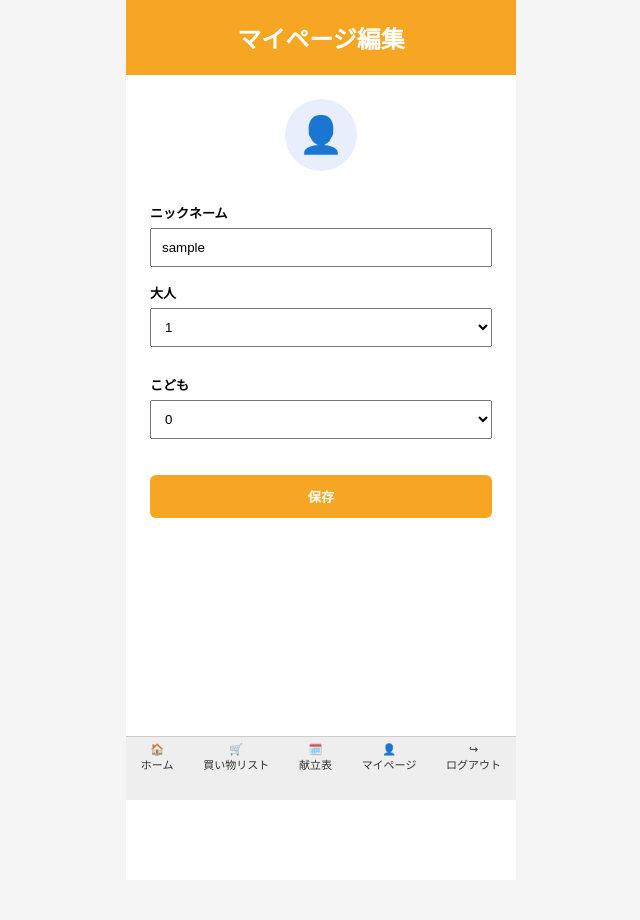
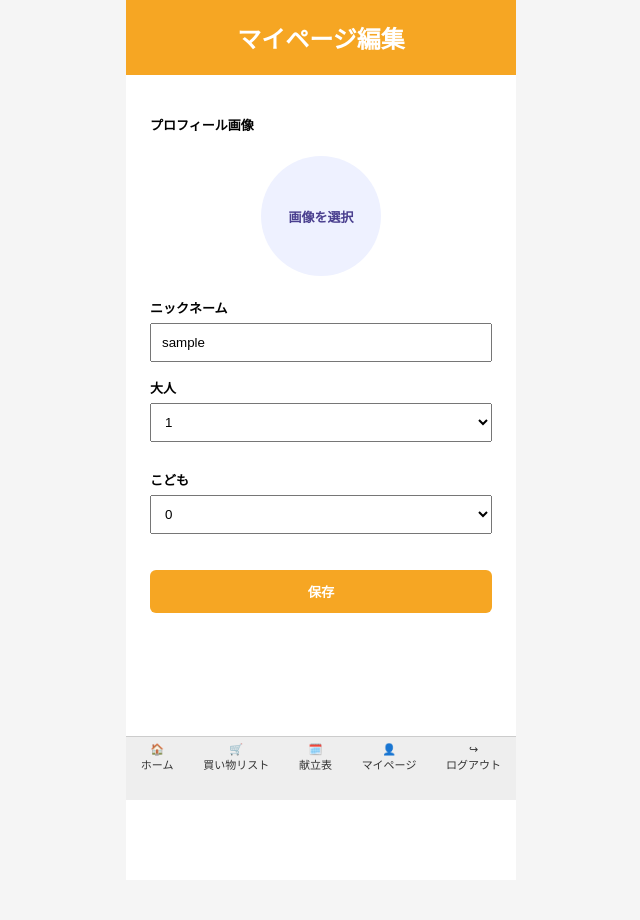
Before and after one commit to kann1025/nikorepibook, a Django app: page /mypage_edit/ in a window 1280 px wide. Shown: the top 920 px of the page, without its empty margins (319-959 px from the left). Run offline with Django 5.2, Linux system fonts and the light colour scheme; the visitor is signed in with stand-in values (Sample User, id 1); data comes from the database, SQL or seed files in the repository.

Commit message:
マイページにプロフィール画像を登録

```diff
--- a/nikorepibook/app/models.py
+++ b/nikorepibook/app/models.py
@@ -54,6 +54,11 @@ class UserProfile(models.Model):
         User,
         on_delete=models.CASCADE
     )
+    image = models.ImageField(
+        upload_to="profile_images/",
+        blank=True,
+        null=True
+    )
     adult_count = models.IntegerField(default=1)
     child_count = models.IntegerField(default=0)
 
--- a/nikorepibook/app/static/style.css
+++ b/nikorepibook/app/static/style.css
@@ -766,16 +766,20 @@ button {
 .profile-circle {
   width: 72px;
   height: 72px;
-  margin: 0 auto 16px;
-
+  margin: 24px auto 16px;
   border-radius: 50%;
-  background: #e8eefc;
-
+  background: #eef1ff;
   display: flex;
   align-items: center;
   justify-content: center;
+  overflow: hidden;
+  font-size: 32px;
+}
 
-  font-size: 36px;
+.profile-circle img {
+  width: 100%;
+  height: 100%;
+  object-fit: cover;
 }
 
 .profile-info {
@@ -1457,3 +1461,33 @@ form .main-image-upload {
   color: #777;
   font-size: 13px;
 }
+
+.profile-image-upload {
+  width: 120px;
+  height: 120px;
+  margin: 8px auto 24px;
+  border-radius: 50%;
+  background: #eef1ff;
+  display: flex !important;
+  align-items: center;
+  justify-content: center;
+  overflow: hidden;
+  cursor: pointer;
+  color: #4a3f8f;
+  font-size: 13px;
+  font-weight: bold;
+}
+
+.profile-image-upload input[type="file"] {
+  display: none;
+}
+
+#profile-image-preview {
+  width: 100%;
+  height: 100%;
+  object-fit: cover;
+}
+
+#profile-image-preview[src=""] {
+  display: none;
+}
--- a/nikorepibook/app/templates/app/mypage.html
+++ b/nikorepibook/app/templates/app/mypage.html
@@ -10,7 +10,11 @@
   <section class="mypage-section">
 
     <div class="profile-circle">
-      👤
+      {% if profile.image %}
+        <img src="{{ profile.image.url }}" alt="プロフィール画像">
+      {% else %}
+        👤
+      {% endif %}
     </div>
 
     <div class="profile-info">
--- a/nikorepibook/app/templates/app/mypage_edit.html
+++ b/nikorepibook/app/templates/app/mypage_edit.html
@@ -10,12 +10,37 @@
 
   <section class="mypage-edit-section">
 
-    <div class="profile-circle">
-      👤
-    </div>
 
-    <form method="post">
+
+    <form method="post" enctype="multipart/form-data">
         {% csrf_token %}
+
+        <label>プロフィール画像</label>
+
+        <label class="profile-image-upload">
+          <input type="file" name="image" id="profile-image-input">
+
+          {% if profile.image %}
+            <img
+              id="profile-image-preview"
+              src="{{ profile.image.url }}"
+              alt="プロフィール画像"
+            >
+            <span id="profile-image-text" style="display: none;">画像を選択</span>
+          {% else %}
+           <img
+             id="profile-image-preview"
+             src=""
+             alt="プロフィール画像プレビュー"
+           >
+           <span id="profile-image-text">画像を選択</span>
+
+          {% endif %}
+        </label>
+
+
+
+
         <label>ニックネーム</label>
         <input
         type="text"
@@ -49,5 +74,20 @@
   </section>
 
 </div>
+<script>
+  const profileImageInput = document.getElementById('profile-image-input');
+  const profileImagePreview = document.getElementById('profile-image-preview');
+  const profileImageText = document.getElementById('profile-image-text');
+
+  profileImageInput.addEventListener('change', function() {
+    const file = this.files[0];
+
+    if (file) {
+      profileImagePreview.src = URL.createObjectURL(file);
+      profileImagePreview.style.display = 'block';
+      profileImageText.style.display = 'none';
+    }
+  });
+</script>
 
 {% endblock %}
--- a/nikorepibook/app/views.py
+++ b/nikorepibook/app/views.py
@@ -541,8 +541,13 @@ def mypage_edit(request):
     )
 
     if request.method == "POST":
+        image = request.FILES.get("image")
         profile.adult_count = request.POST.get("adult_count")
         profile.child_count = request.POST.get("child_count")
+
+        if image:
+            profile.image = image
+
         profile.save()
 
         return redirect("mypage")
```
Also changed, not shown: nikorepibook/app/migrations/0013_userprofile_image.py (added).
